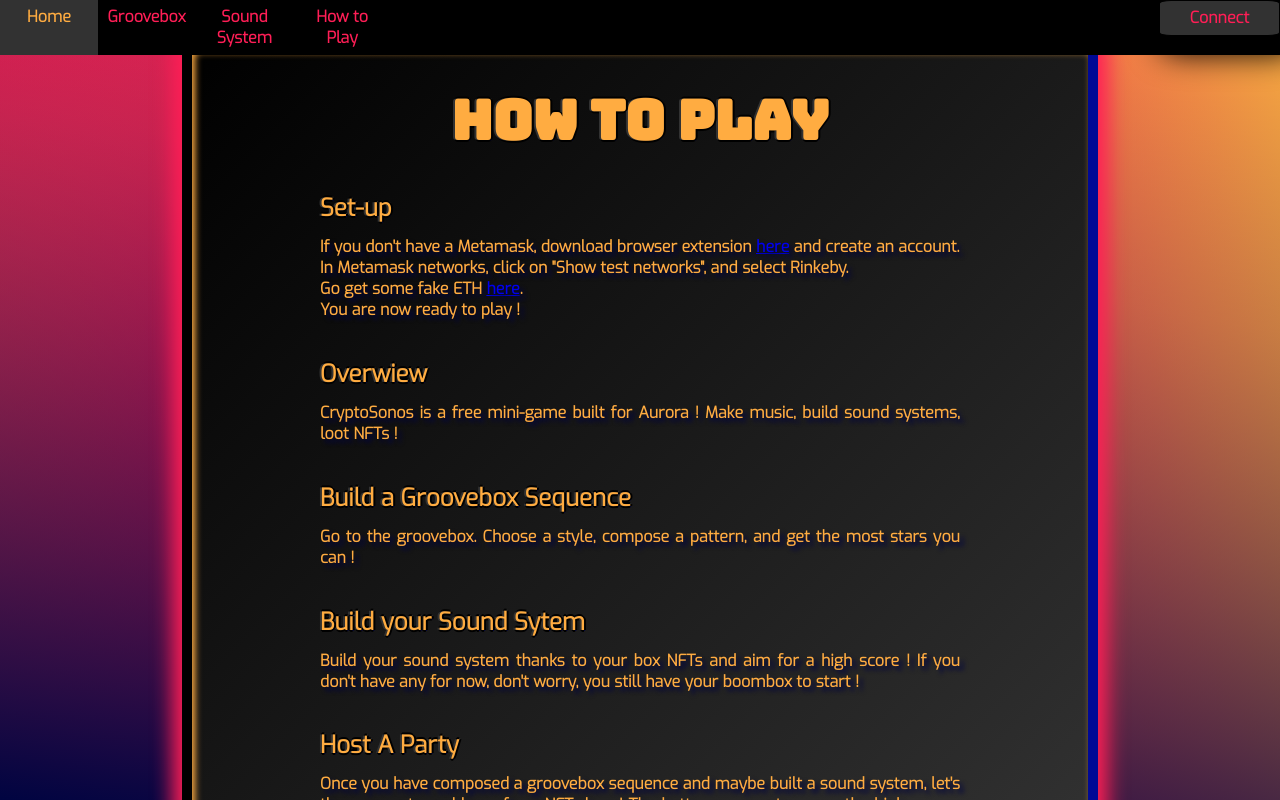
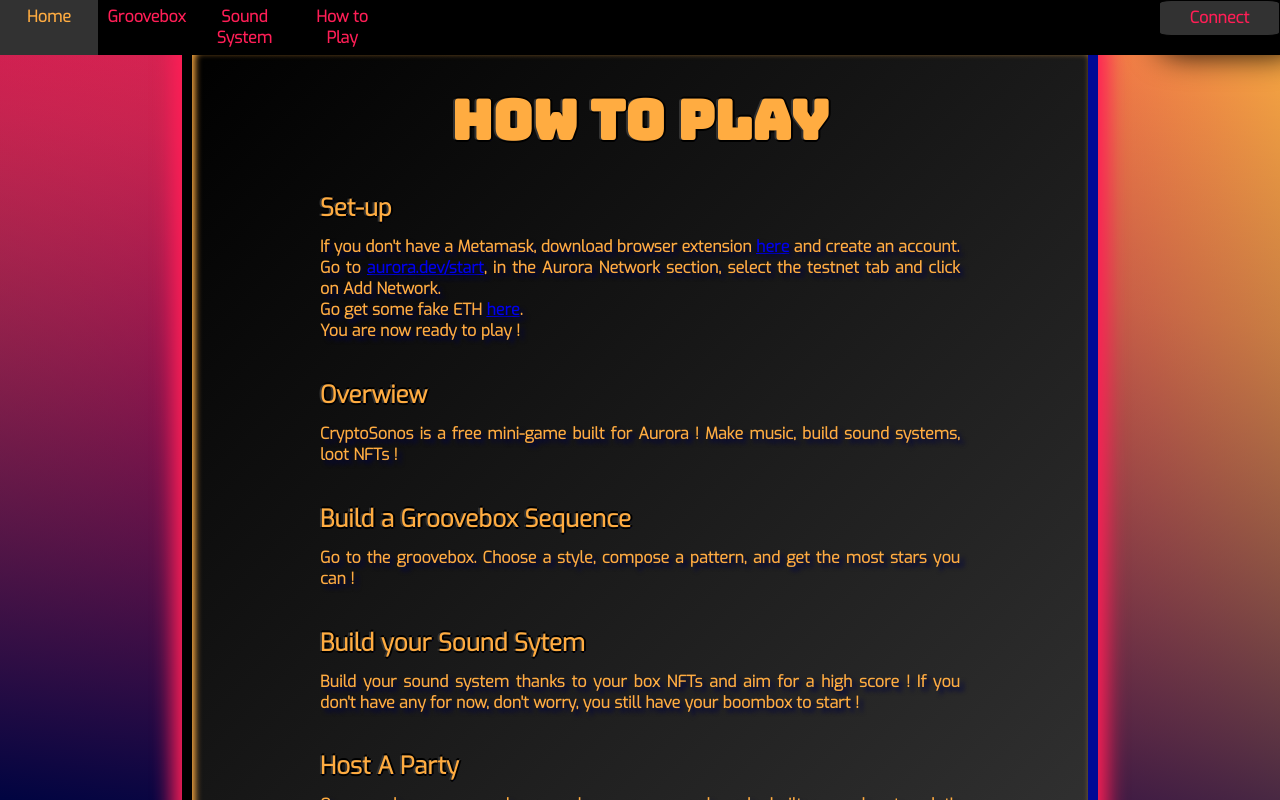
Before and after one commit to Le0-web3/cryptosonos-frontend, a React (Create React App) app: page / in a window 1280 px wide. Both pictures are taken after a click on the element "How to Play". Built offline with nearby package versions, Linux system fonts and the light colour scheme; no server answers; a web font is replaced by a local one.

Commit message:
changed Rules for Aurora

```diff
--- a/src/App.js
+++ b/src/App.js
@@ -25,6 +25,7 @@ const [lastParty, setLastParty] = useState(""); // timestamp
 //   -----   gameContract   -----
 useEffect(() => {
   const { ethereum } = window;
+  console.log('window', window);
   if (ethereum) {
     const provider = new ethers.providers.Web3Provider(ethereum);
     const signer = provider.getSigner();
@@ -137,7 +138,7 @@ const checkNetwork = async () => {
     console.log("Connected to chain " + chainId);
 
     // String, hex code of the chainId of the Rinkebey test network
-    const auroraTestnetChainId = '0x4e454152';
+    const auroraTestnetChainId = '0x4e454153';
     if (chainId !== auroraTestnetChainId) {
       alert("You are not connected to the Aurora Test Network!");
     }
@@ -157,6 +158,7 @@ const fetchNFTMetadata = async () => {
       myEpicGame.abi,
       signer
     );
+        console.log("before tx5 : currentAccount ", currentAccount)
         const txn5 = await gameContract.getTokenIds(currentAccount);
         if(txn5 != null) {
           let txn5Cleaned = []; // array of token id
--- a/src/Components/Rules/Rules.js
+++ b/src/Components/Rules/Rules.js
@@ -11,10 +11,10 @@ const Rules = () => {
                     If you don't have a Metamask, download browser extension <a href="https://metamask.io/">here</a> and create an account.
                 </div>
                 <div>
-                    In Metamask networks, click on "Show test networks", and select Rinkeby.
+                    Go to <a href="https://aurora.dev/start">aurora.dev/start</a>, in the Aurora Network section, select the testnet tab and click on Add Network.
                 </div>
                 <div>
-                    Go get some fake ETH <a href="https://rinkebyfaucet.com/">here</a>.
+                    Go get some fake ETH <a href="https://aurora.dev/faucet">here</a>.
                 </div>
                 <div>
                     You are now ready to play !
```
